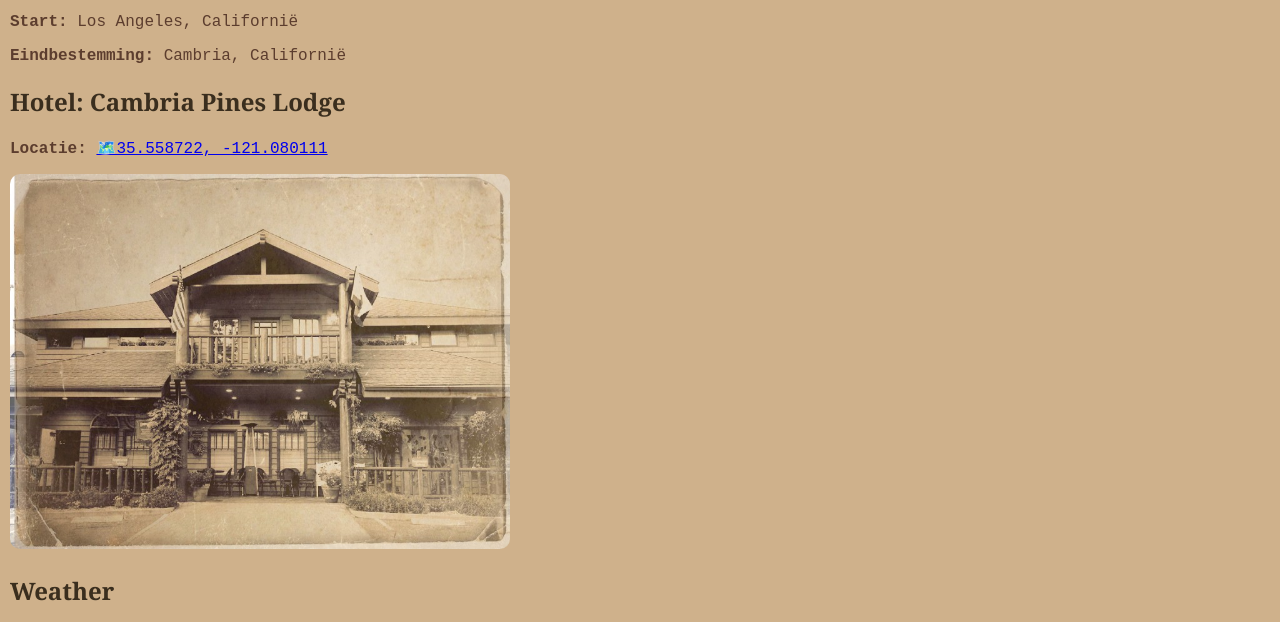
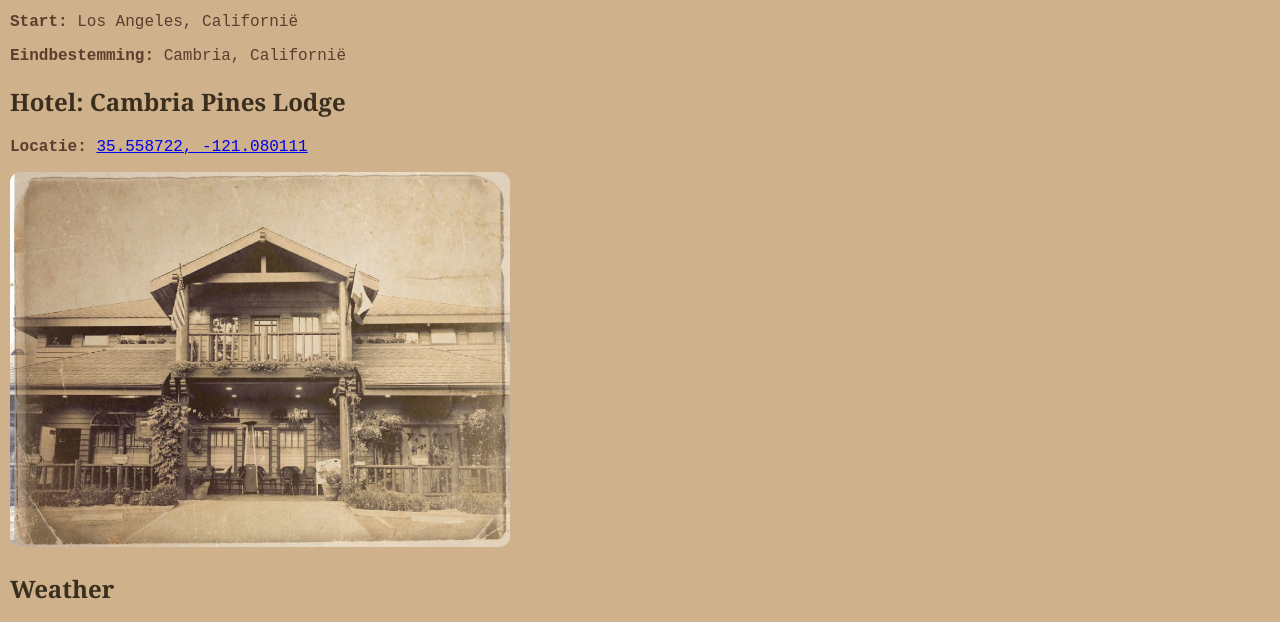
Before and after one commit to Conroy95/roadtripappbackup, a plain HTML site: page dag2.html in a window 1280 px wide. Shown: the part 171-793 px from the top of the page. Drawn offline with Linux system fonts and the light colour scheme; a script that the page names is missing.

Commit message:
Update dag2.html

```diff
--- a/dag2.html
+++ b/dag2.html
@@ -51,7 +51,7 @@
 
 		<div class="hotel">
 			<h2>Hotel: Cambria Pines Lodge</h2>
-			<p><strong>Locatie:</strong> <a href="comgooglemaps://?q=35.558722,-121.080111">🗺️35.558722, -121.080111</a></p>
+			<p><strong>Locatie:</strong> <a href="comgooglemaps://?q=35.558722,-121.080111">35.558722, -121.080111</a></p>
 			<img src="images/hotel02.png" class="hotel-img">
 			<br>
 		</div>
```
